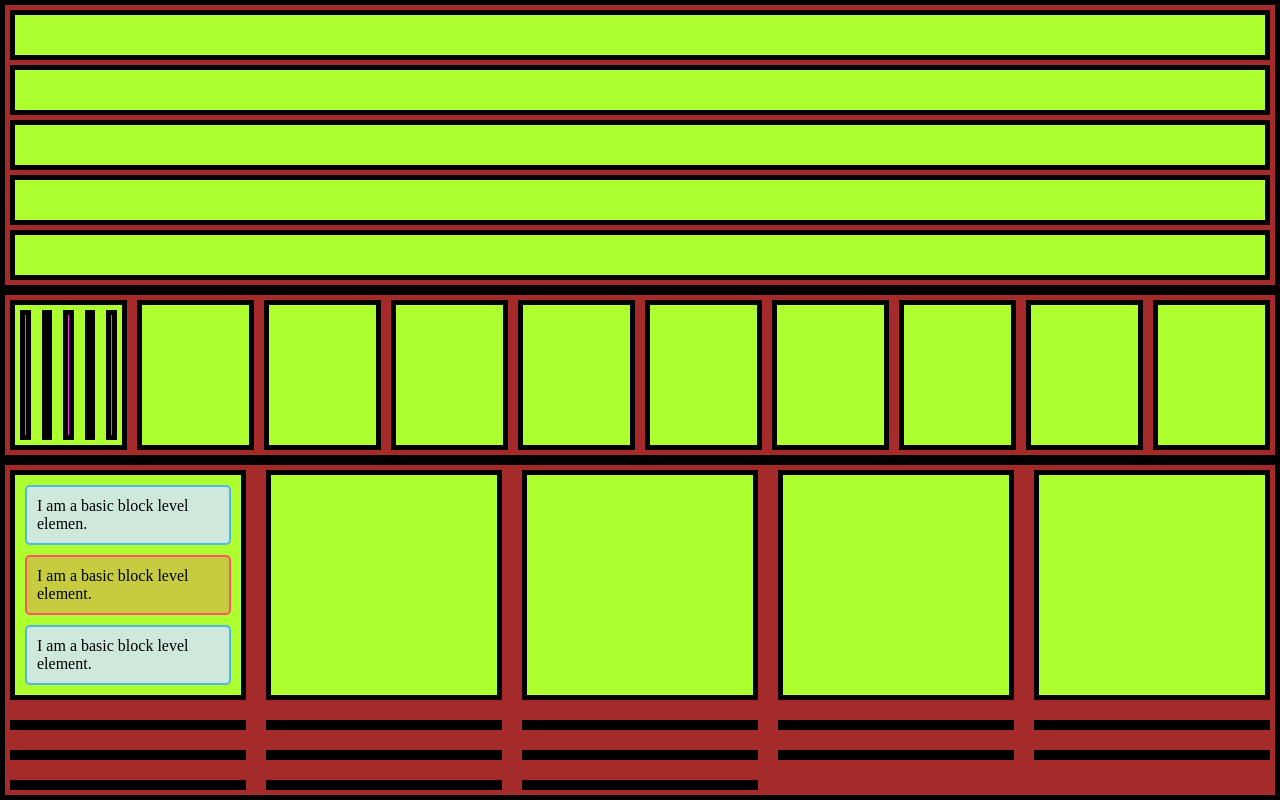
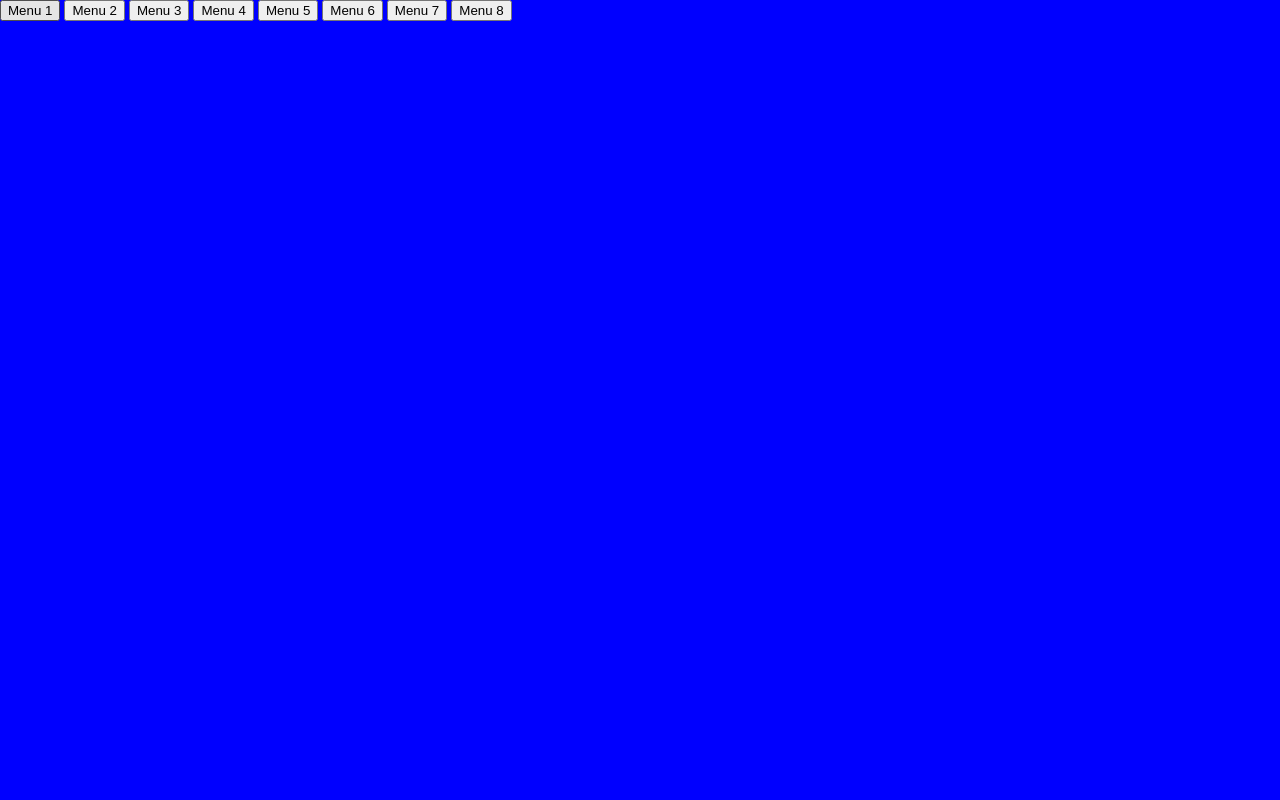
Before and after one commit to angeldelucas/PEC3_HTML_CSS, a plain HTML site: page index.html in a window 1280 px wide. Drawn offline with Linux system fonts and the light colour scheme.

Commit message:
Update index.html

```diff
--- a/index.html
+++ b/index.html
@@ -1,62 +1,21 @@
 <!DOCTYPE html>
 <html lang="en">
-
 <head>
     <meta charset="UTF-8">
     <meta name="viewport" content="width=device-width, initial-scale=1.0">
     <link rel="stylesheet" href="style.css">
     <title>Document</title>
 </head>
-
 <body>
-    <div class="container">
-        <div class="container3"></div>
-        <div class="container3"></div>
-        <div class="container3"></div>
-        <div class="container3"></div>
-        <div class="container3"></div>
-    </div>
-    <div class="container-flex">
-        <div class="container1">
-            <div class="container2"></div>
-            <div class="container2"></div>
-            <div class="container2"></div>
-            <div class="container2"></div>
-            <div class="container2"></div>
-        </div>
-        <div class="container1"></div>
-        <div class="container1"></div>
-        <div class="container1"></div>
-        <div class="container1"></div>
-        <div class="container1"></div>
-        <div class="container1"></div>
-        <div class="container1"></div>
-        <div class="container1"></div>
-        <div class="container1"></div>
-    </div>
-    <div class="container-flex-1">
-        <div class="container1-positioned">
-            <p>I am a basic block level elemen.</p>
-            <p class="positioned">I am a basic block level element.</p>
-            <p>I am a basic block level element.</p>
-        </div>
-        <div class="container1"></div>
-        <div class="container1"></div>
-        <div class="container1"></div>
-        <div class="container1"></div>
-        <div class="container1"></div>
-        <div class="container1"></div>
-        <div class="container1"></div>
-        <div class="container1"></div>
-        <div class="container1"></div>
-        <div class="container1"></div>
-        <div class="container1"></div>
-        <div class="container1"></div>
-        <div class="container1"></div>
-        <div class="container1"></div>
-        <div class="container1"></div>
-        <div class="container1"></div>
-        <div class="container1"></div>
-    </div>
-
+    <nav class="menu">
+        <button class="menuButton">Menu 1</button>
+        <button class="menuButton">Menu 2</button>
+        <button class="menuButton">Menu 3</button>
+        <button class="menuButton">Menu 4</button>
+        <button class="menuButton">Menu 5</button>
+        <button class="menuButton">Menu 6</button>
+        <button class="menuButton">Menu 7</button>
+        <button class="menuButton">Menu 8</button>
+    </nav>
+</body>
 </html>
```
